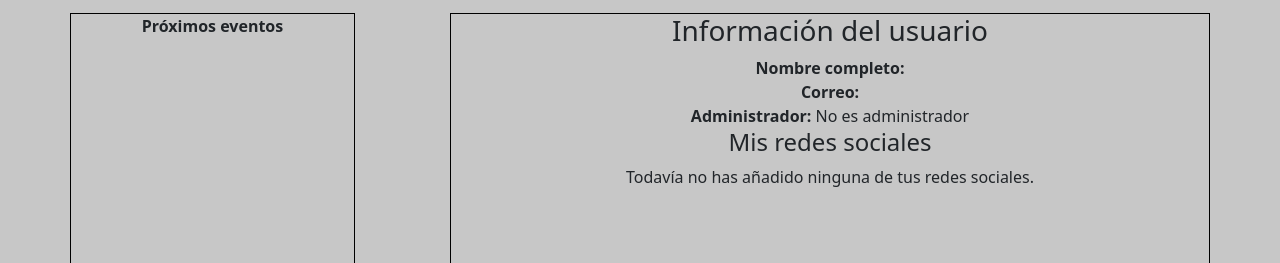
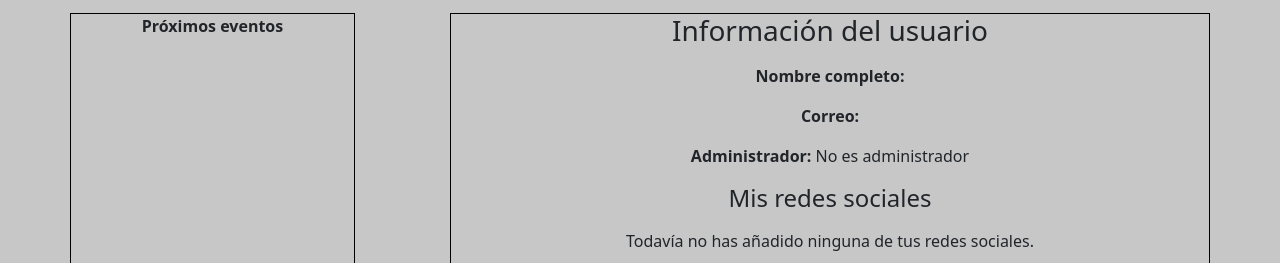
Before and after one commit to aruizr98/World-Wide-Gaming, an Angular app in the folder Front/: page /MiCuenta in a window 1280 px wide. Shown: the part 163-426 px from the top of the page. Built offline with nearby package versions, Linux system fonts and the light colour scheme; no server answers.

Commit message:
Añadidos márgenes a la información del usuario

```diff
--- a/Front/src/app/mi-cuenta/mi-cuenta.component.html
+++ b/Front/src/app/mi-cuenta/mi-cuenta.component.html
@@ -26,11 +26,11 @@
         <div class="col-8 text-center offset-1" style="border:1px solid black; height:400px;" id="infoUsuario">
             <h3>Información del usuario</h3>
             <ul class="list-unstyled">
-                <li><b>Nombre completo:</b> {{nombreCompleto}}</li>
-                <li><b>Correo:</b> {{correo}}</li>
-                <li *ngIf="this.administrador"><b>Administrador: </b>Es administrador</li>
-                <li *ngIf="!this.administrador"><b>Administrador: </b>No es administrador</li>
-                <h4>Mis redes sociales</h4>
+                <li class="m-3"><b>Nombre completo:</b> {{nombreCompleto}}</li>
+                <li class="m-3"><b>Correo:</b> {{correo}}</li>
+                <li class="m-3" *ngIf="this.administrador"><b>Administrador: </b>Es administrador</li>
+                <li class="m-3" *ngIf="!this.administrador"><b>Administrador: </b>No es administrador</li>
+                <h4 class="m-3">Mis redes sociales</h4>
                 <span class="m-3" *ngIf="this.facebook"><a href="{{facebook}}"> <svg xmlns="http://www.w3.org/2000/svg"
                             width="30" height="30" fill="currentColor" class="bi bi-facebook" viewBox="0 0 16 16">
                             <path
```
